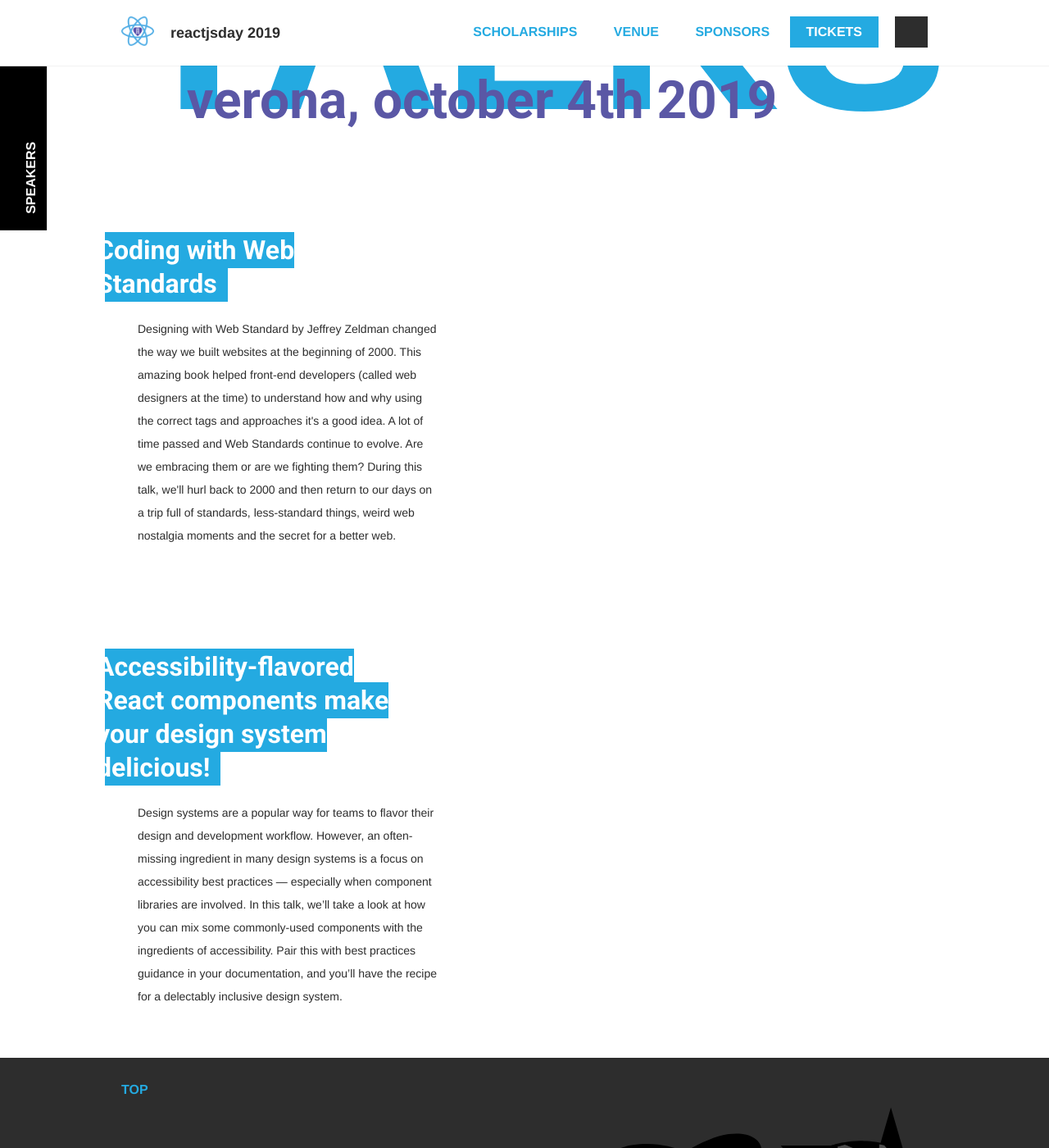
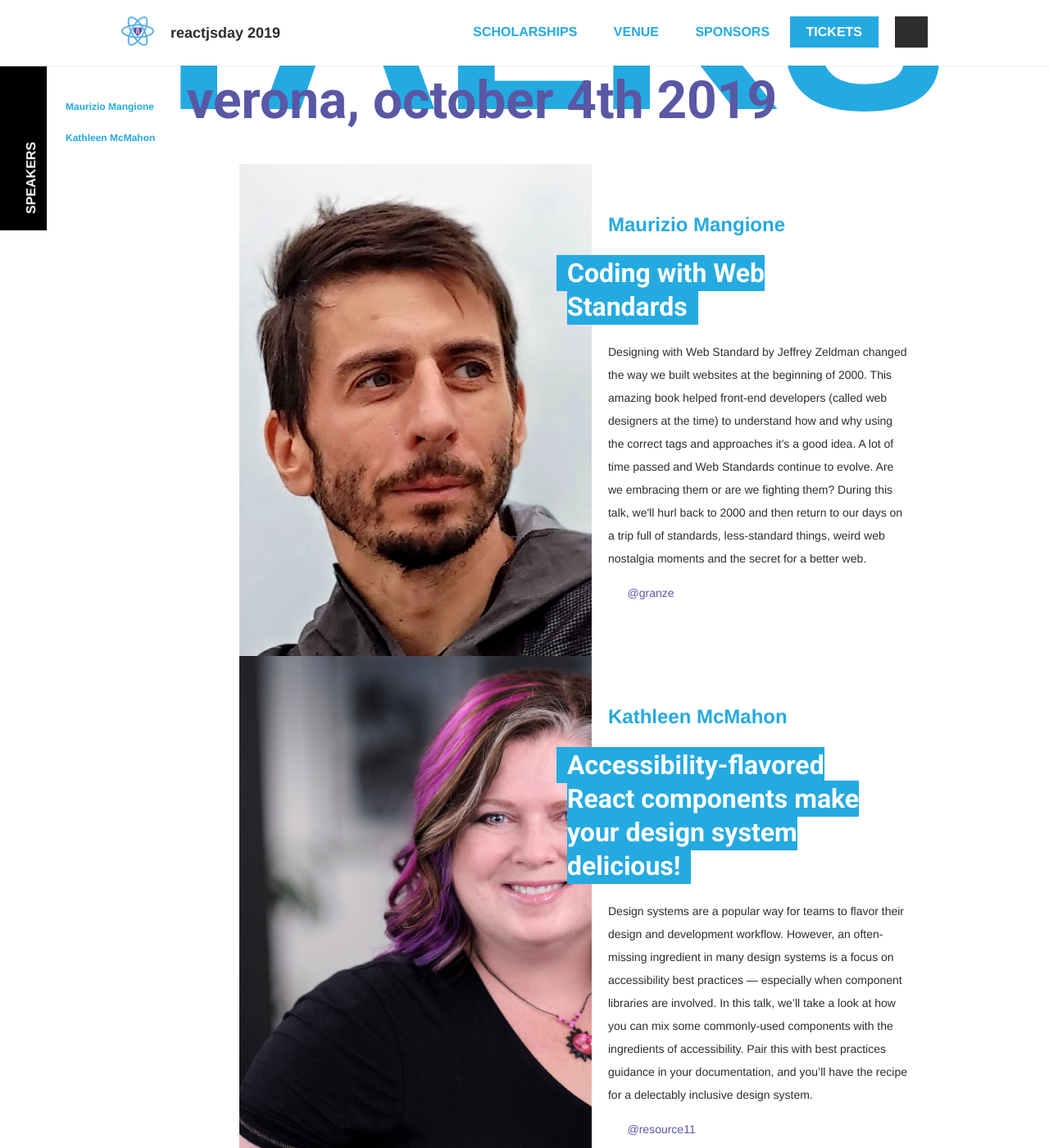
Before and after one commit to GrUSP/2019.reactjsday.it, a Jekyll site: the page built from talks.html, in a window 1280 px wide and 1400 px high, scrolled down 209 px. Shown: the whole window at 82% size. Built offline with Jekyll 4.4.1, drawn with Linux system fonts in a browser that asks for light colours; some web fonts are replaced; comment, search, counter and statistics services are not loaded.

Commit message:
speakers - maurizio and kathleen

```diff
--- a/_data/speakers.yml
+++ b/_data/speakers.yml
@@ -11,3 +11,20 @@
 #    last_name:
 #    twitter:
 #    trainer: false
+
+  -
+    id: maurizio-mangione
+    description: Developer Advocate, DAZN
+    image: maurizio-mangione.jpg
+    first_name: Maurizio
+    last_name: Mangione
+    twitter: granze
+    trainer: false
+  -
+    id: kathleen-mcmahon
+    description: Senior Frontend Engineer and Design System Tech Lead, O'Reilly Media
+    image: kathleen-mcmahon.jpg
+    first_name: Kathleen
+    last_name: McMahon
+    twitter: resource11
+    trainer: false
```
